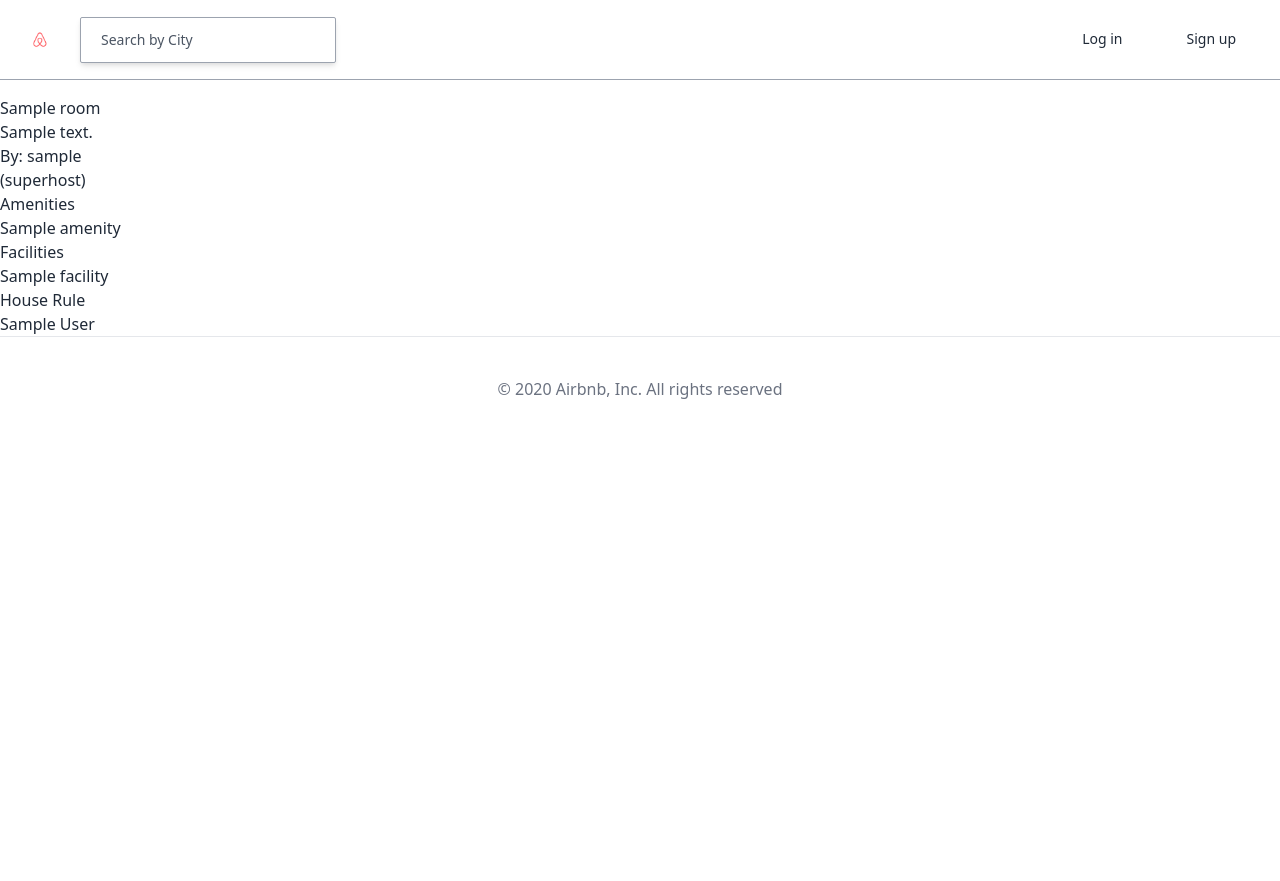
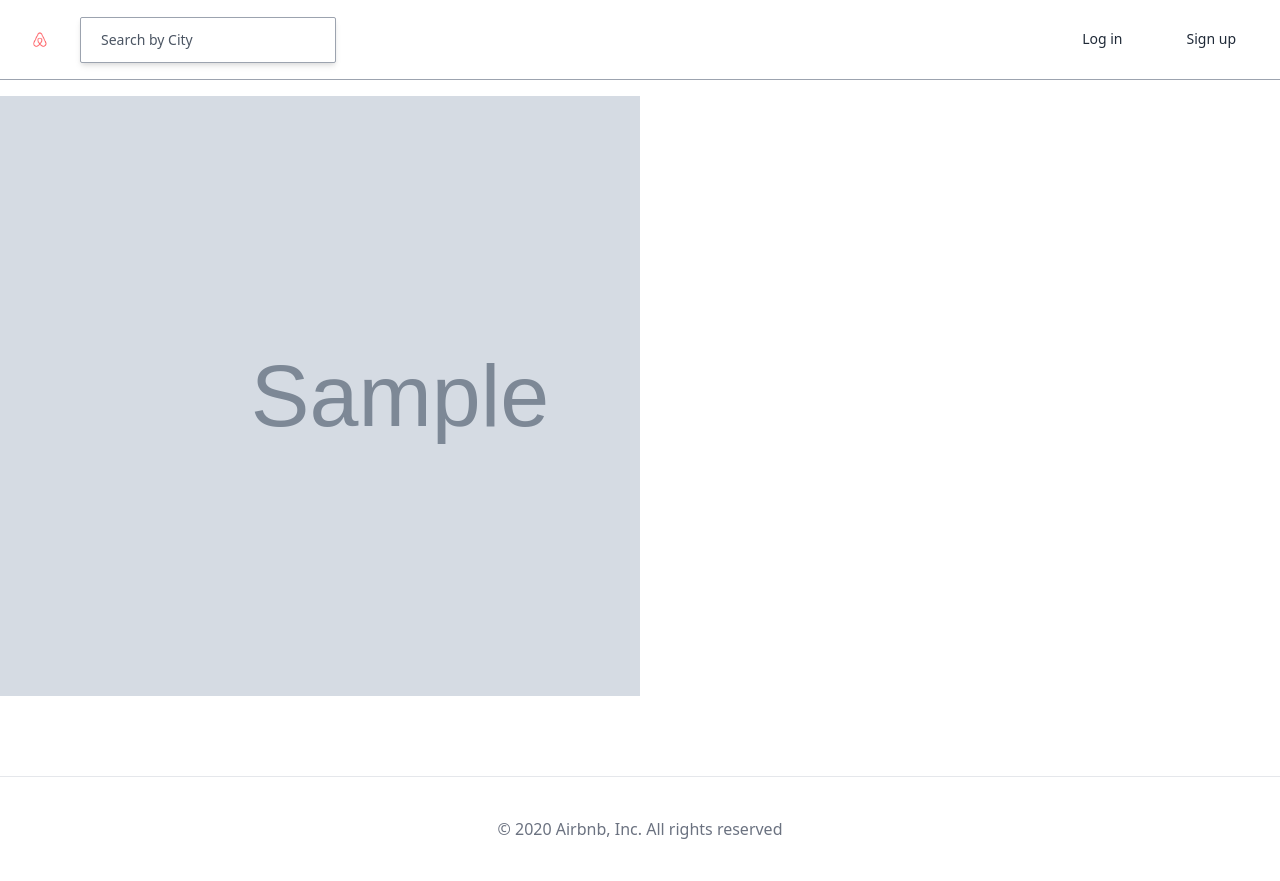
Before and after one commit to heejin-pro/airbnb-clone, a Django app: page /rooms/1 in a window 1280 px wide. Before the commit the page ends 399 px from the top, so only its background shows below. Run offline with Django 3.2, Linux system fonts and the light colour scheme; tables that the repository leaves empty hold one stand-in row (values such as "Sample post"); grey boxes marked "Sample" are stand-in pictures; style sheets or scripts are compiled from the project's sources; some libraries are stand-ins or nearby versions.

Commit message:
Edit Room Detail template

```diff
--- a/rooms/models.py
+++ b/rooms/models.py
@@ -110,5 +110,9 @@ class Room(core_models.TimeStampedModel):
         (photo,) = self.photos.all()[:1]
         return photo.file.url
 
+    def get_next_four_photos(self):
+        photos = self.photos.all()[1:5]
+        return photos
+
     def __str__(self):
         return self.name
--- a/templates/rooms/room_detail.html
+++ b/templates/rooms/room_detail.html
@@ -6,39 +6,12 @@
 
 
 {% block content %}
-<div>
-    <h1>{{room.name}}</h1>
-    <h3>{{room.description}}</h3>
-</div>
-
-
-<div>
-    <h2>By: {{room.host.username}}</h2>
-    {% if room.host.superhost %}
-        (superhost)
-    {% endif %}
-
-    <h3>Amenities</h3>
-    <ul>
-    {% for a in room.amenities.all %}
-        <li>{{a}}</li>
-    {% endfor %}
-    </ul>
-
-    <h3>Facilities</h3>
-    <ul>
-    {% for f in room.facilities.all %}
-        <li>{{f}}</li>
-    {% endfor %}
-    </ul>
-
-    <h3>House Rule</h3>
-    <ul>
-    {% for h in room.house_rules.all %}
-        <li>{{h}}</li>
-    {% endfor %}
-    </ul>
-
-
-</div>
+    <div class="container flex max-w-full h-75vh mb-20">
+        <div class="h-full w-1/2 bg-cover" style="background-image:url({{room.first_photo}})"></div>
+        <div class="h-full w-1/2 flex flex-wrap">
+            {% for photo in room.get_next_four_photos %}
+                <div class="w-1/2 h-auto bg-cover bg-center border-gray-500 border" style="background-image:url({{photo.file.url}})"></div>
+            {% endfor %}
+        </div>
+    </div>
 {% endblock content  %}
```
